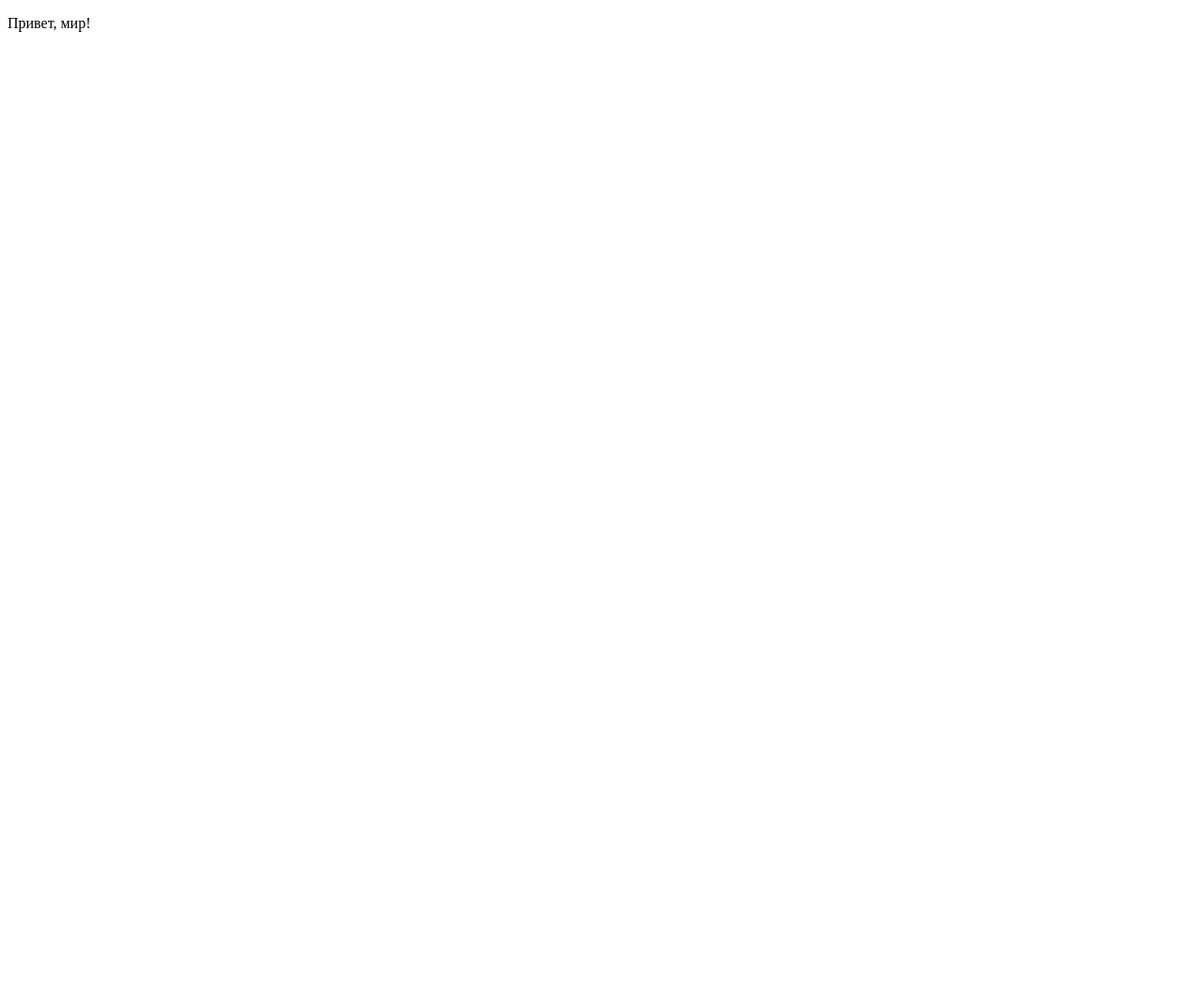
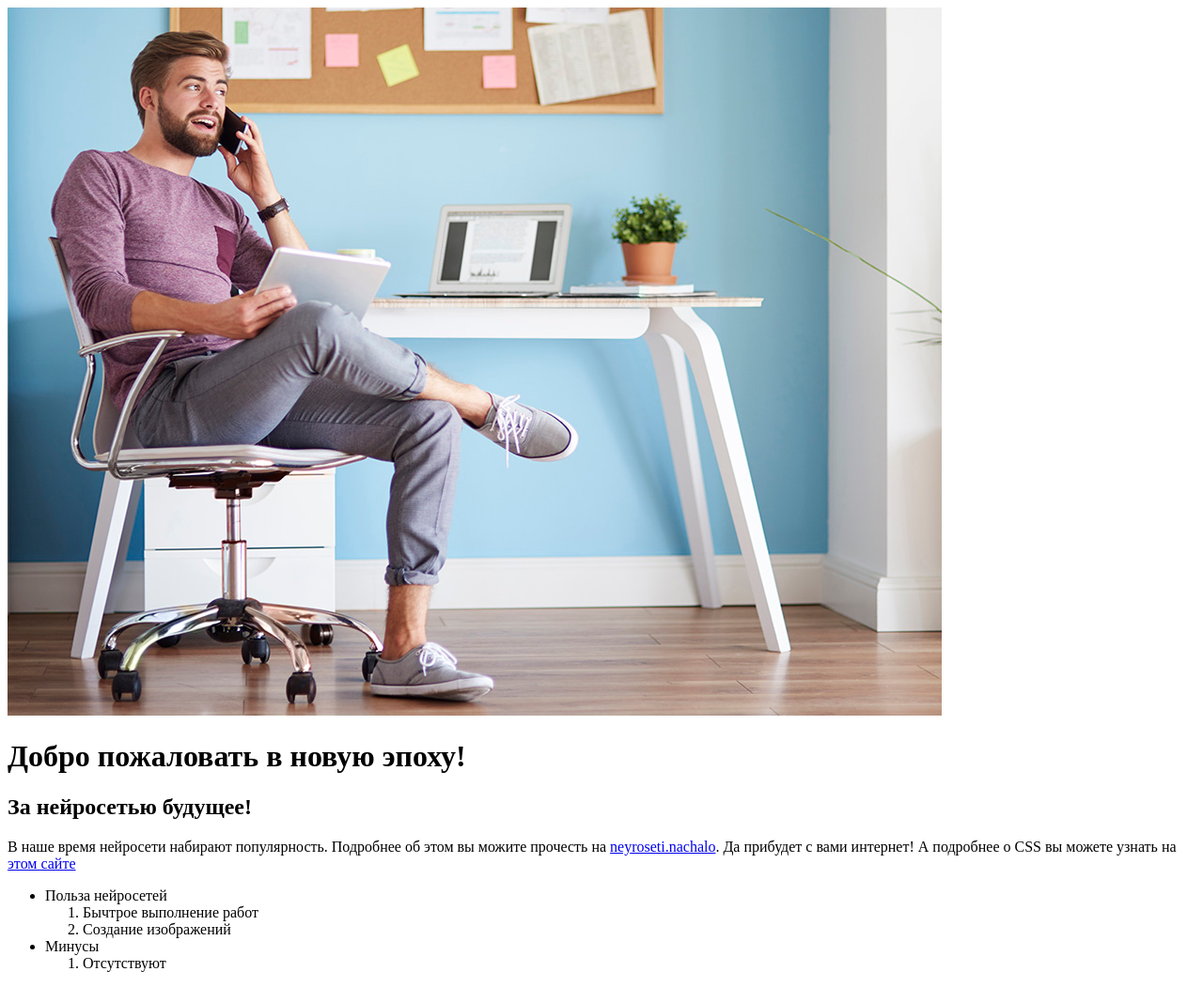
Before and after one commit to SvatiPGood/SvatiPGood.github.io, a plain HTML site: page index.html in a window 1280 px wide. Shown: the whole page at 94% size. Before the commit the page ends 800 px from the top, so only its background shows below. Drawn offline with Linux system fonts and the light colour scheme.

Commit message:
svatipgood

```diff
--- a/index.html
+++ b/index.html
@@ -2,9 +2,28 @@
 <html>
         <head>
             <meta charset="utf-8">
-            <title>привет</title>
+            <title>Нейросети</title>
     </head>
     <body>
-        <p>Привет, мир!</p>
+        <img src="./1650984207542734155b.jpg">
+                <h1>Добро пожаловать в новую эпоху!</h1>
+        <h2>За нейросетью будущее!</h2>
+        <p> В наше время нейросети набирают популярность. Подробнее об этом вы можите прочесть на <a href="https://eukids.ru/blog/nejroseti-vred-ili-polza#:~:text=%D0%9D%D0%B5%D0%B9%D1%80%D0%BE%D0%BD%D0%BD%D0%B0%D1%8F%20%D1%81%D0%B5%D1%82%D1%8C%20%D0%B2%D0%BE%D1%81%D0%BF%D1%80%D0%BE%D0%B8%D0%B7%D0%B2%D0%BE%D0%B4%D0%B8%D1%82%20%D0%BF%D1%81%D0%B8%D1%85%D0%B8%D1%87%D0%B5%D1%81%D0%BA%D0%B8%D0%B5%20%D0%BF%D1%80%D0%BE%D1%86%D0%B5%D1%81%D1%81%D1%8B,%D0%94%D1%80%D1%83%D0%B3%D0%BE%D0%B5%20%D0%BF%D1%80%D0%B5%D0%B8%D0%BC%D1%83%D1%89%D0%B5%D1%81%D1%82%D0%B2%D0%BE%20%D0%BD%D0%B5%D0%B9%D1%80%D0%BE%D1%81%D0%B5%D1%82%D0%B5%D0%B9%E2%80%94%20%D0%B2%D0%BE%D0%B7%D0%BC%D0%BE%D0%B6%D0%BD%D0%BE%D1%81%D1%82%D1%8C%20%D0%BE%D0%B1%D1%83%D1%87%D0%B0%D1%82%D1%8C%D1%81%D1%8F.">neyroseti.nachalo</a>.
+        Да прибудет с вами интернет!
+        А подробнее о CSS вы можете узнать на <a href="./css.html">этом сайте</a>
+        <ul>
+            <li>
+                Польза нейросетей
+                 <ol>
+                    <li>Бычтрое выполнение работ</li>
+                    <li>Создание изображений</li>
+                 </ol>
+             </li>
+            <li>Минусы</li>
+            <ol>
+                <li>Отсутствуют</li>
+            </ol>
+                </ul>
+    </p>
     </body>
 </html>
```
Also changed, not shown: css.html (added, +28 -0 lines), 1024px-CSS3_logo.svg.png (added), 1650984207542734155b.jpg (added), 3 other files.
